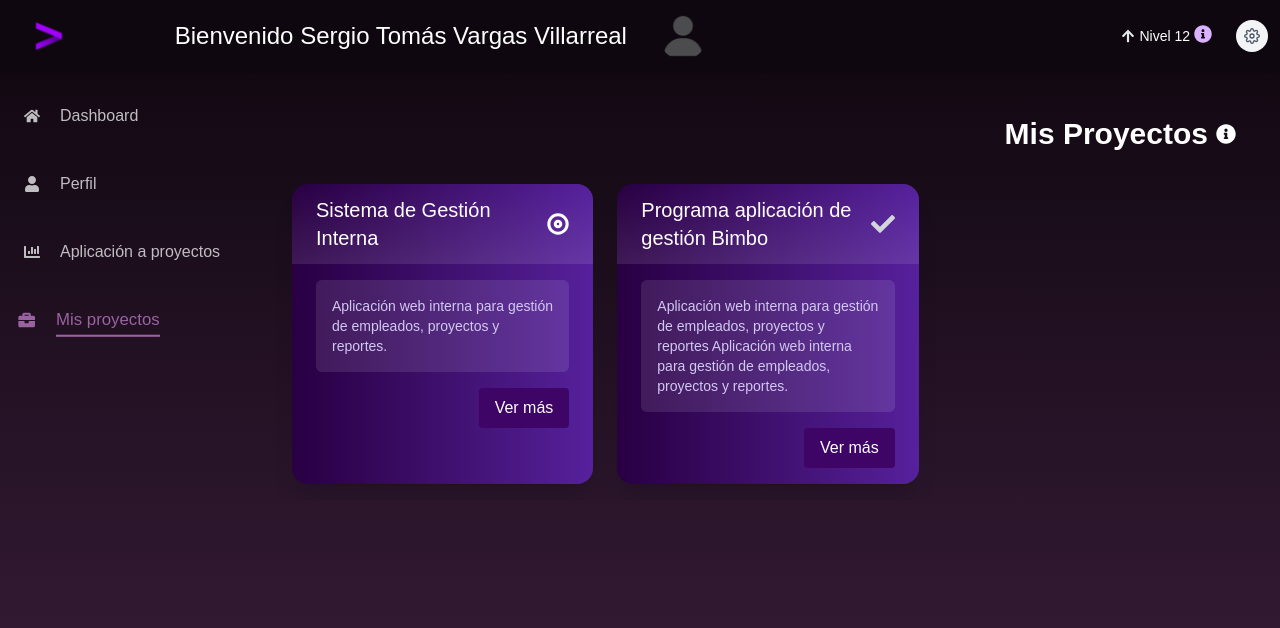
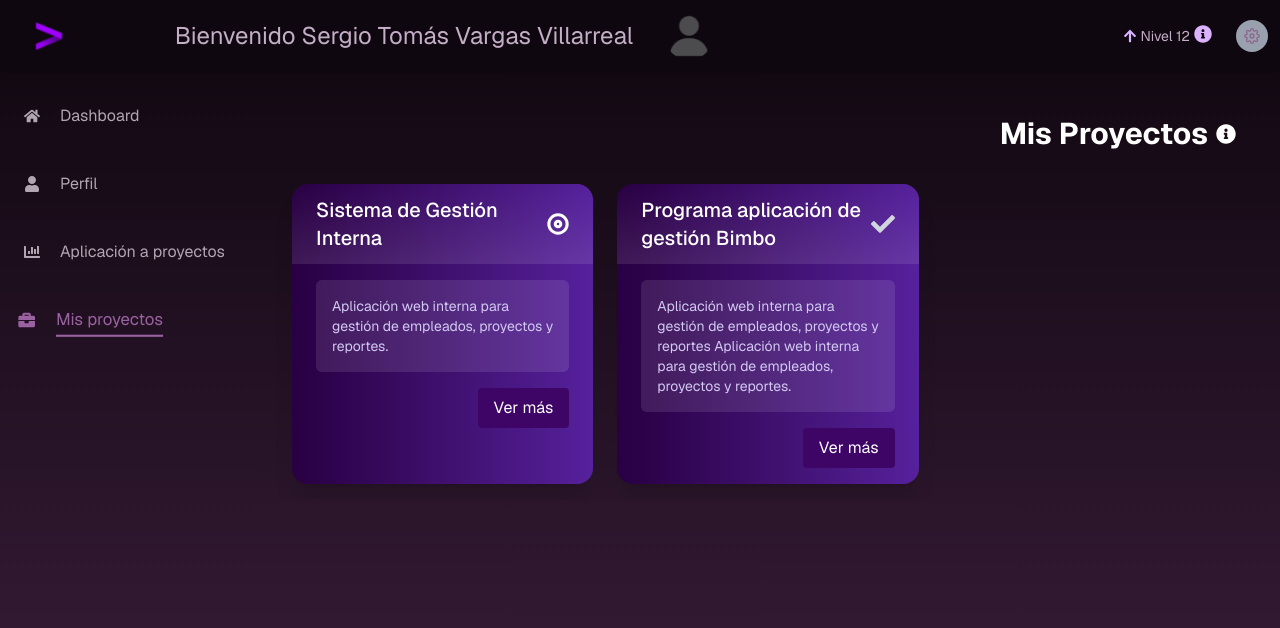
Before and after one commit to herveynavarro04/PathExplorer, a Next.js app in the folder client/: page /my-projects in a window 1280 px wide. Shown: the top 628 px of the page. Built offline with nearby package versions, Linux system fonts and the light colour scheme.

Commit message:
font y colores

```diff
--- a/client/src/app/(main)/profile/ChargeabilityCard.jsx
+++ b/client/src/app/(main)/profile/ChargeabilityCard.jsx
@@ -4,7 +4,7 @@ export default function ChargeabilityCard() {
   const loadability = 10;
 
   return (
-    <div className="relative w-full max-w-3xl h-60 rounded-2xl overflow-hidden shadow-xl bg-gradient-to-tl from-[#006b75] via-[#7B2FE0] to-[#3A005F] transition duration-300 ease-in-out hover:-translate-y-1 hover:scale-105">
+    <div className="relative w-full max-w-3xl h-70 rounded-2xl overflow-hidden shadow-xl bg-gradient-to-tl from-[#006b75] via-[#7B2FE0] to-[#3A005F] transition duration-300 ease-in-out hover:-translate-y-1 hover:scale-105">
       <div className="absolute inset-0 bg-black/30 z-10" />
 
       <div className="relative z-20 flex flex-col h-full justify-between">
--- a/client/src/app/layout.jsx
+++ b/client/src/app/layout.jsx
@@ -1,15 +1,15 @@
 import { Geist, Geist_Mono } from "next/font/google";
 import "@/styles/globals.css";
 
-// const geistSans = Geist({
-//   variable: "--font-geist-sans",
-//   subsets: ["latin"],
-// });
+const geistSans = Geist({
+  variable: "--font-geist-sans",
+  subsets: ["latin"],
+});
 
-// const geistMono = Geist_Mono({
-//   variable: "--font-geist-mono",
-//   subsets: ["latin"],
-// });
+const geistMono = Geist_Mono({
+  variable: "--font-geist-mono",
+  subsets: ["latin"],
+});
 
 export const metadata = {
   title: "Path Explorer",
@@ -18,8 +18,8 @@ export const metadata = {
 
 export default function RootLayout({ children }) {
   return (
-    <html lang="en">
-      <body>{children}</body>
+    <html lang="en" className={`${geistSans.variable} ${geistMono.variable}`}>
+      <body className="font-sans">{children}</body>
     </html>
   );
 }
--- a/client/src/components/Header.jsx
+++ b/client/src/components/Header.jsx
@@ -6,7 +6,7 @@ import Link from 'next/link';
 
 export default function Header({ onToggleSidebar, profile }) {
   return (
-    <header className="fixed top-0 z-50 w-full text-white p-3 flex bg-[#0f070f] justify-between items-center shadow-md">
+    <header className="fixed top-0 z-50 w-full text-[#c4adc6] p-3 flex bg-[#0f070f] justify-between items-center shadow-md">
       <div className="flex items-center gap-3 pl-3">
       <MobileSidebarToggle onToggle={onToggleSidebar} />
 
--- a/client/src/components/HeaderActions.jsx
+++ b/client/src/components/HeaderActions.jsx
@@ -31,7 +31,7 @@ export default function HeaderActions() {
   return (
     <div className="relative flex items-center gap-6" ref={dropdownRef}>
       <div className="flex items-center gap-1 text-sm">
-        <FaArrowUp className="text-gray-200" />
+        <FaArrowUp className="text-purple-300" />
         Nivel 12
         <div className="transition duration-300 ease-in-out hover:scale-110">
           <InfoTooltip />
@@ -40,10 +40,10 @@ export default function HeaderActions() {
 
       <button
         aria-label="Settings"
-        className="bg-gray-100 p-2 rounded-full hover:cursor-pointer transition duration-300 ease-in-out hover:scale-125"
+        className="bg-gray-400 p-2 rounded-full hover:cursor-pointer transition duration-300 ease-in-out hover:scale-125"
         onClick={() => setShowDropdown((prev) => !prev)}
       >
-        <FiSettings className="text-gray-600" />
+        <FiSettings className="text-[#8c688e]" />
       </button>
 
       {showDropdown && (
--- a/client/src/components/Navbar.jsx
+++ b/client/src/components/Navbar.jsx
@@ -16,12 +16,12 @@ export default function Navbar({ isOpen }) {
         isOpen ? 'translate-x-0' : '-translate-x-full md:translate-x-0'
       )}
     >
-      <nav className="flex flex-col space-y-11 pt-6 pl-6 pb-5 text-white md:text-[#c0bdc2]">
+      <nav className="flex flex-col space-y-11 pt-6 pl-6 pb-5 text-[#b1a5b1]">
         <Link
           href="/dashboard"
           className={clsx(
             'group relative flex items-center gap-5 transition duration-400 ease-in-out hover:scale-105',
-            pathname === '/dashboard' ? 'text-[#9a62a1] scale-105' : 'text-white md:text-[#c0bdc2]',
+            pathname === '/dashboard' ? 'text-[#9a62a1] scale-105' : '',
             'hover:text-[#9a62a1]'
           )}
         >
@@ -42,7 +42,7 @@ export default function Navbar({ isOpen }) {
           href="/profile"
           className={clsx(
             'group relative flex items-center gap-5 transition duration-400 ease-in-out hover:scale-105',
-            pathname.startsWith('/profile') ? 'text-[#9a62a1] scale-105' : 'text-white md:text-[#c0bdc2]',
+            pathname.startsWith('/profile') ? 'text-[#9a62a1] scale-105' : '',
             'hover:text-[#9a62a1]'
           )}
         >
@@ -63,7 +63,7 @@ export default function Navbar({ isOpen }) {
           href="/Aplicacion"
           className={clsx(
             'group relative flex items-center gap-5 transition duration-400 ease-in-out hover:scale-105',
-            pathname.startsWith('/Aplicacion') ? 'text-[#9a62a1] scale-105' : 'text-white md:text-[#c0bdc2]',
+            pathname.startsWith('/Aplicacion') ? 'text-[#9a62a1] scale-105' : '',
             'hover:text-[#9a62a1]'
           )}
         >
@@ -85,7 +85,7 @@ export default function Navbar({ isOpen }) {
           href="/my-projects"
           className={clsx(
             'group relative flex items-center gap-5 transition duration-400 ease-in-out hover:scale-105',
-            pathname.startsWith('/my-projects') ? 'text-[#9a62a1] scale-105' : 'text-white md:text-[#c0bdc2]',
+            pathname.startsWith('/my-projects') ? 'text-[#9a62a1] scale-105' : '',
             'hover:text-[#9a62a1]'
           )}
         >
--- a/client/src/styles/globals.css
+++ b/client/src/styles/globals.css
@@ -2,6 +2,8 @@
 
 :root {
   --background: linear-gradient(180deg, #0f070f 2%, #3b1e3c 100%);
+  --font-geist-sans: 'Geist', sans-serif;
+  --font-geist-mono: 'Geist Mono', monospace;
 }
 
 @media (prefers-color-scheme: dark) {
@@ -80,7 +82,7 @@ body {
   margin: 0;
   padding: 0;
   color: var(--foreground);
-  font-family: Arial, Helvetica, sans-serif;
+  font-family: var(--font-geist-sans);
   overflow-x: hidden;
 }
 
```
